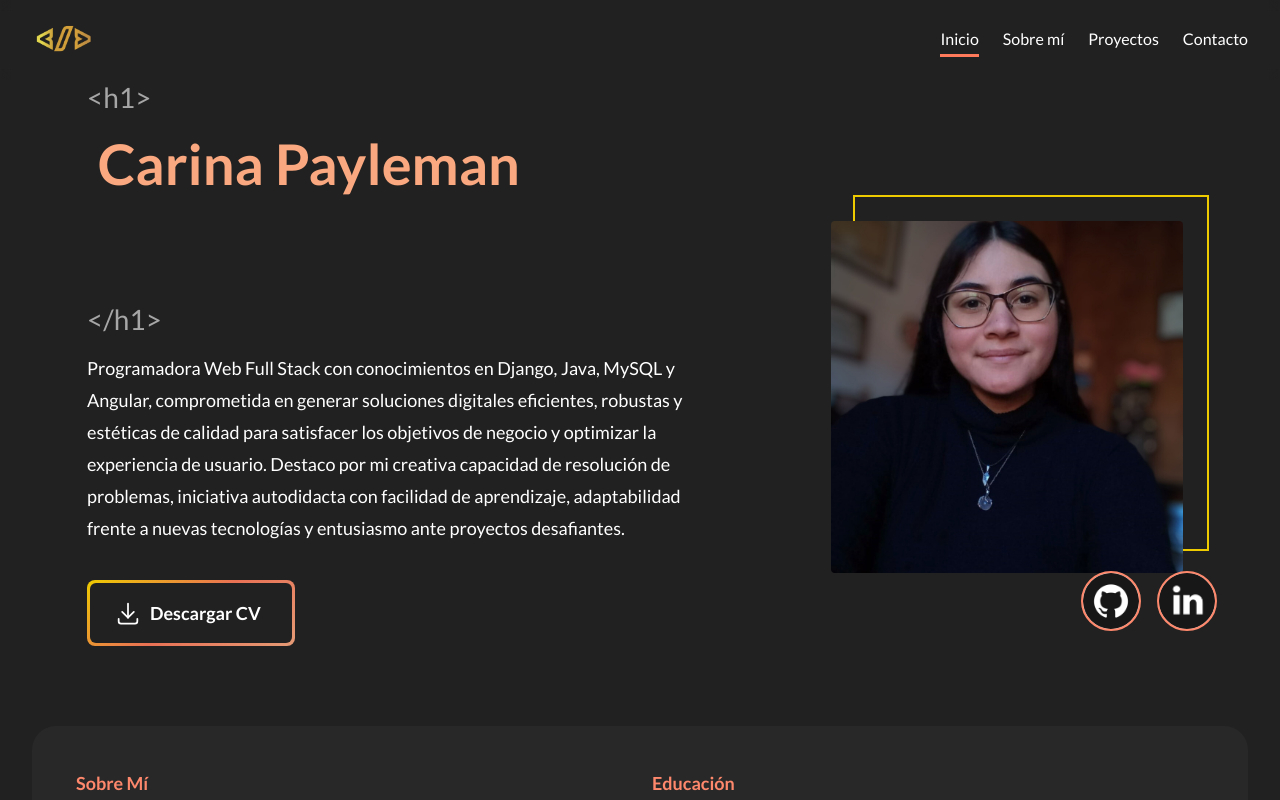
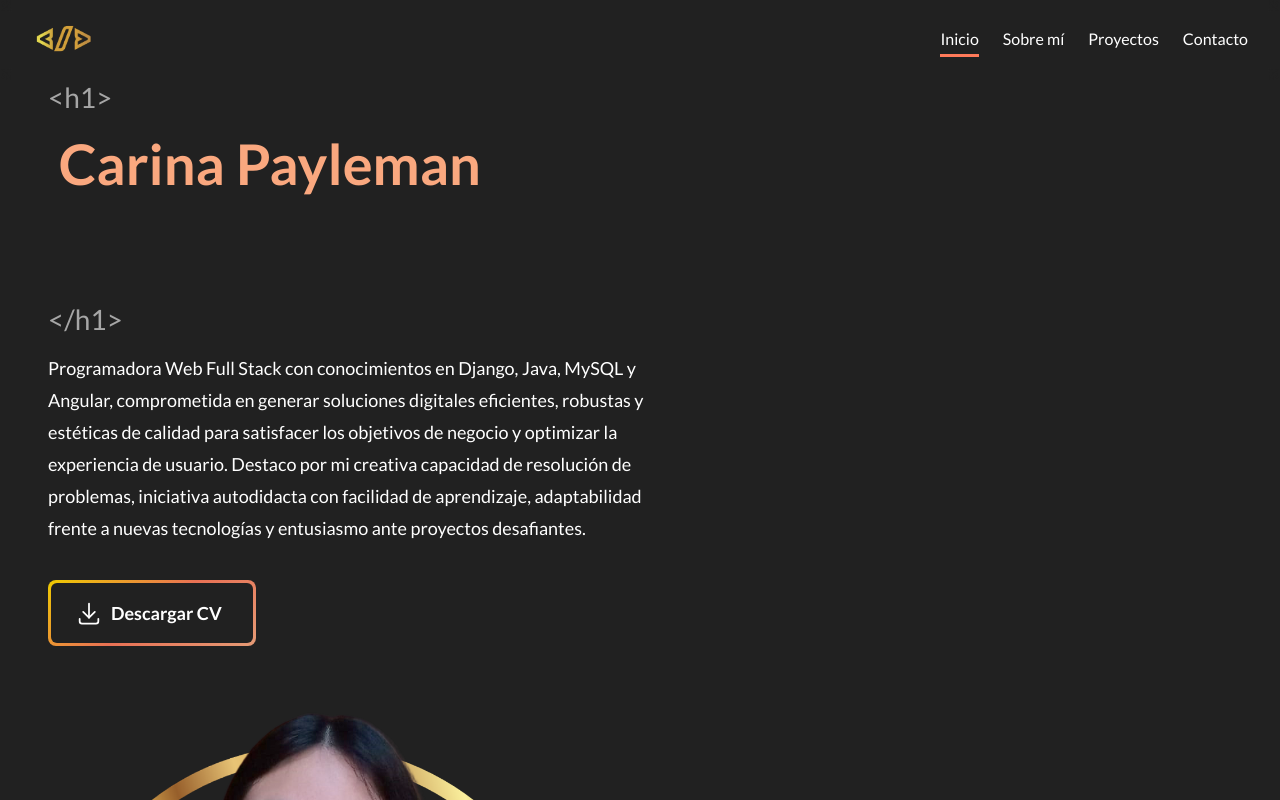
Before and after one commit to PaylemanC/portfolio, an Angular app: page / in a window 1280 px wide. Shown: the top 800 px of the page. Built offline with nearby package versions, Linux system fonts and the light colour scheme.

Commit message:
Reemplaza diseño avatar

```diff
--- a/src/app/pages/home/home.component.scss
+++ b/src/app/pages/home/home.component.scss
@@ -4,7 +4,7 @@
   margin-top: 0;
   display: flex;
   flex-wrap: wrap;
-  justify-content: space-around;
+  justify-content: space-between;
   align-items: center;
   gap: 32px;
   .introduction__content {
@@ -44,19 +44,10 @@
     font-size: 1.8rem;
     line-height: 3.2rem;
   }
-  .introduction__avatar {
-    border: 2px solid $aux-gold;
-    z-index: -1;
-  }
   .introduction__avatar-profile {
-    position: relative;
-    top: 24px;
-    right: 24px;
-    width: 352px;
-    height: 352px;
     background: url('../../../assets/avatar.png') center/cover no-repeat;
-    border-radius: 4px;
-    z-index: 1;
+    width: 550px;
+    height:  550px;
   }
 }
 
```
Also changed, not shown: src/assets/avatar.png.
